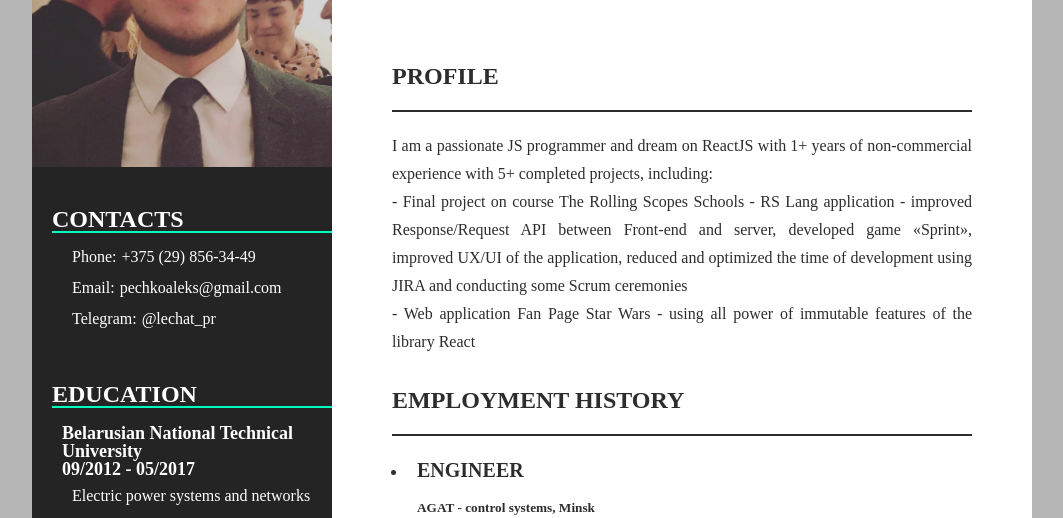
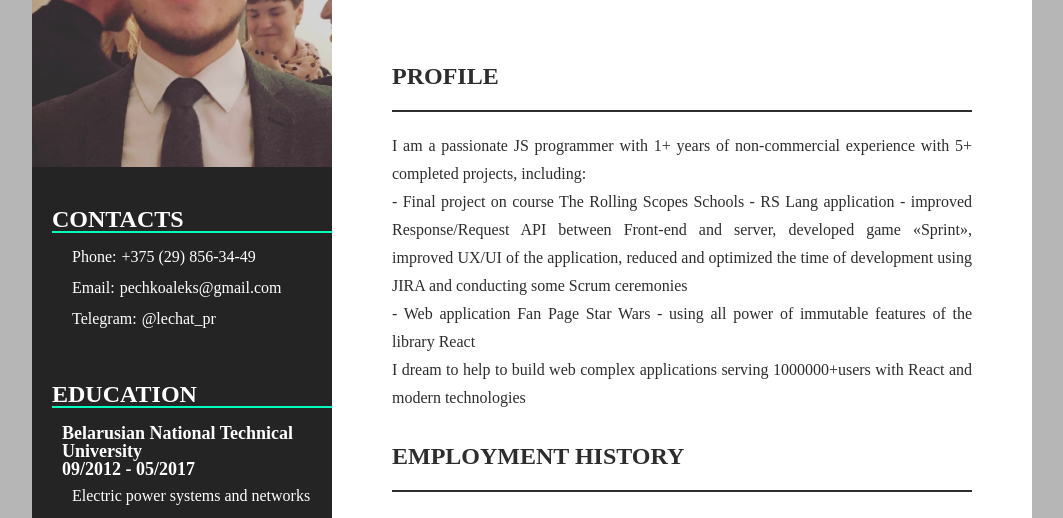
Before and after one commit to PiachkoAliaksey/rsschool-cv, a plain HTML site: page build/index.html in a window 1280 px wide. Shown: the part 258-776 px from the top of the page, without its empty margins (108-1171 px from the left). Drawn offline with nearby package versions, Linux system fonts and the light colour scheme.

Commit message:
refactor: html

```diff
--- a/build/index.html
+++ b/build/index.html
@@ -76,15 +76,18 @@
                 <div class="divider_blue"></div>
                 <ul class="contacts__list">
                     <li class="contacts__phone">
-                        Phone: <a class="link_contact_item" href="tel:+375298563449" target="_blank"> +375 (29) 856-34-49</a>
+                        Phone: <a class="link_contact_item" href="tel:+375298563449" target="_blank"> +375 (29)
+                            856-34-49</a>
                     </li>
                     <li class="contacts__e-mail">
 
-                        Email: <a class="link_contact_item" href="mailto:alek17y@mail.ru" target="_blank"> pechkoaleks@gmail.com</a>
+                        Email: <a class="link_contact_item" href="mailto:alek17y@mail.ru" target="_blank">
+                            pechkoaleks@gmail.com</a>
                     </li>
                     <li class="contacts__telegram">
 
-                        Telegram: <a class="link_contact_item" href="https://t.me/lechat_pr" target="_blank"> @lechat_pr</a>
+                        Telegram: <a class="link_contact_item" href="https://t.me/lechat_pr" target="_blank">
+                            @lechat_pr</a>
                     </li>
                 </ul>
             </section>
@@ -180,16 +183,20 @@
                     <h2>Profile</h2>
                     <div class="divider_black"></div>
                     <p class="aboutme__text">
-                        I am a passionate JS programmer and dream on ReactJS with 1+ years of non-commercial experience with 5+
-                        completed projects, including:
+                        I am a passionate JS programmer with 1+ years of non-commercial experience with 5+ completed
+                        projects, including:
                         <br>
                         - Final project on course The Rolling Scopes Schools - RS Lang
-                        application - improved Response/Request API between Front-end and server, developed game «Sprint»,
+                        application - improved Response/Request API between Front-end and server, developed game
+                        «Sprint»,
                         improved UX/UI of the application, reduced and optimized the time of development
                         using JIRA and conducting some Scrum ceremonies
                         <br>
                         - Web application Fan Page Star Wars - using all power of
                         immutable features of the library React
+                        <br>
+                        I dream to help to build web complex applications serving 1000000+users with React and
+                        modern technologies
                     </p>
 
 
@@ -211,7 +218,8 @@
                             <p><i>04/2022 - Present</i></p>
                             <span><i>Achievements:</i></span>
                             <p>Thanks to my technical solutions and time management, the company won tenders for a total
-                                of 85 thousand dollars with keeping time of delivery technical equipment under the contract with the Customer</p>
+                                of 85 thousand dollars with keeping time of delivery technical equipment under the
+                                contract with the Customer</p>
                         </li>
                     </ul>
 
```
Also changed, not shown: 1 other file.
